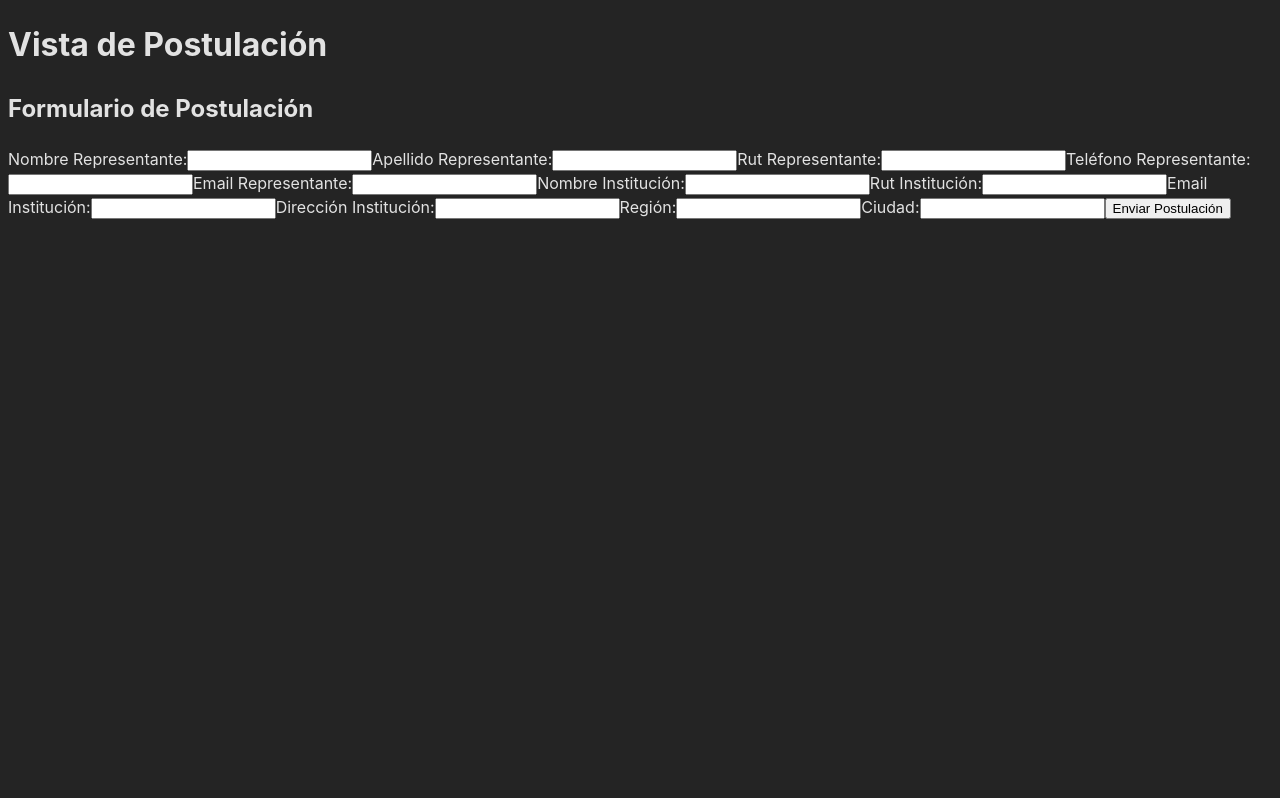
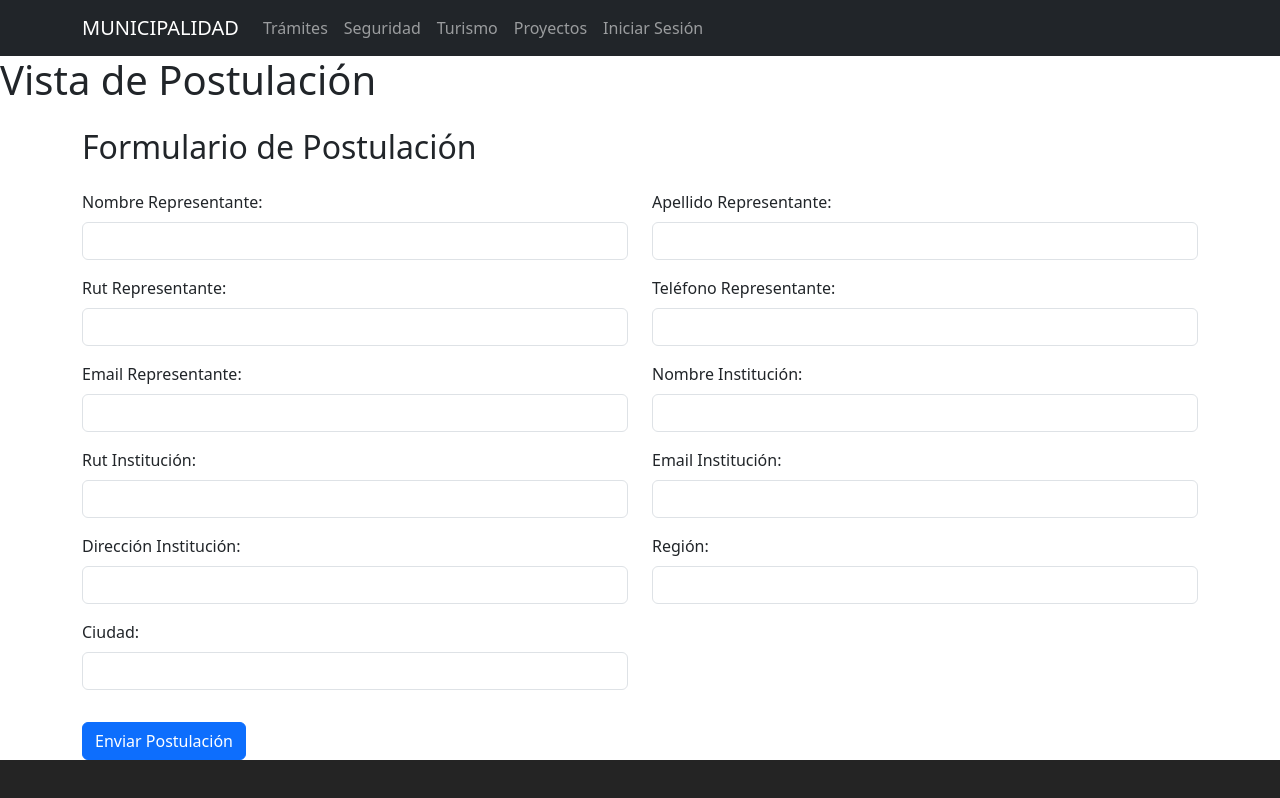
Before and after one commit to fschonffeldt/Proyecto-IS, a React (Vite) app in the folder frontend/: page /postulaciones in a window 1280 px wide. Built offline with nearby package versions, Linux system fonts and the light colour scheme.

Commit message:
Mejorando ventana formulario postulacion

```diff
--- a/frontend/package.json
+++ b/frontend/package.json
@@ -11,6 +11,7 @@
   },
   "dependencies": {
     "axios": "^1.6.2",
+    "bootstrap": "^5.3.2",
     "js-cookie": "^3.0.5",
     "jwt-decode": "^4.0.0",
     "react": "^18.2.0",
--- /dev/null
+++ b/frontend/src/components/NavBar.css
@@ -0,0 +1,31 @@
+navbar {
+    display: flex;
+    justify-content: space-between;
+    align-items: center;
+    background-color: #333;
+    color: #fff;
+    padding: 10px 20px;
+  }
+
+  .navbar-logo a {
+    font-size: 1.5rem;
+    font-weight: bold;
+    color: #fff;
+    text-decoration: none;
+  }
+
+  .navbar-links a {
+    margin: 0 15px;
+    font-size: 1rem;
+    color: #fff;
+    text-decoration: none;
+  }
+
+  .navbar-login a {
+    font-size: 1rem;
+    color: #fff;
+    text-decoration: none;
+    border: 1px solid #fff;
+    padding: 5px 10px;
+    border-radius: 5px;
+  }
--- /dev/null
+++ b/frontend/src/components/NavBar.jsx
@@ -0,0 +1,32 @@
+import { Link } from 'react-router-dom';
+
+const NavBar = () => {
+  return (
+    <nav className="navbar navbar-expand-lg navbar-dark bg-dark">
+      <div className="container">
+        <Link to="/" className="navbar-brand">MUNICIPALIDAD</Link>
+        <div className="collapse navbar-collapse" id="navbarNav">
+          <ul className="navbar-nav ml-auto">
+            <li className="nav-item">
+              <Link to="/tramites" className="nav-link">Trámites</Link>
+            </li>
+            <li className="nav-item">
+              <Link to="/seguridad" className="nav-link">Seguridad</Link>
+            </li>
+            <li className="nav-item">
+              <Link to="/turismo" className="nav-link">Turismo</Link>
+            </li>
+            <li className="nav-item">
+              <Link to="/proyectos" className="nav-link">Proyectos</Link>
+            </li>
+            <li className="nav-item">
+              <Link to="/login" className="nav-link">Iniciar Sesión</Link>
+            </li>
+          </ul>
+        </div>
+      </div>
+    </nav>
+  );
+};
+
+export default NavBar;
--- /dev/null
+++ b/frontend/src/components/PostulacionForm.css
@@ -0,0 +1,30 @@
+.postulacion-form-container {
+    max-width: 600px;
+    margin: 0 auto;
+    padding: 20px;
+    border: 1px solid #ccc;
+    border-radius: 8px;
+    box-shadow: 0 0 10px rgba(0, 0, 0, 0.1);
+  }
+
+  .postulacion-form {
+    display: grid;
+    grid-gap: 10px;
+  }
+
+  .form-group {
+    margin-top: 15px;
+  }
+
+  .submit-button {
+    background-color: #4caf50;
+    color: #fff;
+    padding: 10px 15px;
+    border: none;
+    border-radius: 5px;
+    cursor: pointer;
+  }
+
+  .submit-button:hover {
+    background-color: #45a049;
+  }
--- a/frontend/src/components/PostulacionForm.jsx
+++ b/frontend/src/components/PostulacionForm.jsx
@@ -1,7 +1,10 @@
+// components/PostulacionForm.jsx
 import { useState } from 'react';
 import { createpostulacion } from '../services/postulacion.service';
+import './PostulacionForm.css'; // Ajusta la ruta según tu estructura
+import 'bootstrap/dist/css/bootstrap.min.css'; // Importa el CSS de Bootstrap
 
-function PostulacionForm() {
+const PostulacionForm = () => {
   const [postulacionData, setPostulacionData] = useState({
     nombreRepresentante: '',
     ApellidoRepresentante: '',
@@ -14,6 +17,7 @@ function PostulacionForm() {
     direccionInstitucion: '',
     region: '',
     ciudad: '',
+    // Agrega más campos según sea necesario
   });
 
   const handleChange = (e) => {
@@ -39,124 +43,150 @@ function PostulacionForm() {
   };
 
   return (
-    <div>
-      <h2>Formulario de Postulación</h2>
+    <div className="container mt-4">
+      <h2 className="mb-4">Formulario de Postulación</h2>
 
       <form onSubmit={handleSubmit}>
-        <label>
-          Nombre Representante:
+        <div className="row">
+          <div className="col-md-6 mb-3">
+            <label htmlFor="nombreRepresentante" className="form-label">Nombre Representante:</label>
             <input
               type="text"
+              className="form-control"
               name="nombreRepresentante"
               value={postulacionData.nombreRepresentante}
               onChange={handleChange}
             />
-        </label>
+          </div>
 
-        <label>
-          Apellido Representante:
+          <div className="col-md-6 mb-3">
+            <label htmlFor="ApellidoRepresentante" className="form-label">Apellido Representante:</label>
             <input
               type="text"
+              className="form-control"
               name="ApellidoRepresentante"
               value={postulacionData.ApellidoRepresentante}
               onChange={handleChange}
             />
-        </label>
+          </div>
+        </div>
 
-        <label>
-          Rut Representante:
+        <div className="row">
+          <div className="col-md-6 mb-3">
+            <label htmlFor="rutRepresentante" className="form-label">Rut Representante:</label>
             <input
               type="text"
+              className="form-control"
               name="rutRepresentante"
               value={postulacionData.rutRepresentante}
               onChange={handleChange}
             />
-        </label>
+          </div>
 
-        <label>
-          Teléfono Representante:
+          <div className="col-md-6 mb-3">
+            <label htmlFor="telefonoRepresentante" className="form-label">Teléfono Representante:</label>
             <input
               type="text"
+              className="form-control"
               name="telefonoRepresentante"
               value={postulacionData.telefonoRepresentante}
               onChange={handleChange}
             />
-        </label>
+          </div>
+        </div>
 
-        <label>
-          Email Representante:
+        <div className="row">
+          <div className="col-md-6 mb-3">
+            <label htmlFor="emailRepresentante" className="form-label">Email Representante:</label>
             <input
               type="text"
+              className="form-control"
               name="emailRepresentante"
               value={postulacionData.emailRepresentante}
               onChange={handleChange}
             />
-        </label>
+          </div>
 
-        <label>
-          Nombre Institución:
+          <div className="col-md-6 mb-3">
+            <label htmlFor="nombreInstitucion" className="form-label">Nombre Institución:</label>
             <input
               type="text"
+              className="form-control"
               name="nombreInstitucion"
               value={postulacionData.nombreInstitucion}
               onChange={handleChange}
             />
-        </label>
+          </div>
+        </div>
 
-        <label>
-          Rut Institución:
+        <div className="row">
+          <div className="col-md-6 mb-3">
+            <label htmlFor="rutInstitucion" className="form-label">Rut Institución:</label>
             <input
               type="text"
+              className="form-control"
               name="rutInstitucion"
               value={postulacionData.rutInstitucion}
               onChange={handleChange}
             />
-        </label>
+          </div>
 
-        <label>
-          Email Institución:
+          <div className="col-md-6 mb-3">
+            <label htmlFor="emailInstitucion" className="form-label">Email Institución:</label>
             <input
               type="text"
+              className="form-control"
               name="emailInstitucion"
               value={postulacionData.emailInstitucion}
               onChange={handleChange}
             />
-        </label>
+          </div>
+        </div>
 
-        <label>
-          Dirección Institución:
+        <div className="row">
+          <div className="col-md-6 mb-3">
+            <label htmlFor="direccionInstitucion" className="form-label">Dirección Institución:</label>
             <input
               type="text"
+              className="form-control"
               name="direccionInstitucion"
               value={postulacionData.direccionInstitucion}
               onChange={handleChange}
             />
-        </label>
+          </div>
 
-        <label>
-          Región:
+          <div className="col-md-6 mb-3">
+            <label htmlFor="region" className="form-label">Región:</label>
             <input
               type="text"
+              className="form-control"
               name="region"
               value={postulacionData.region}
               onChange={handleChange}
             />
-        </label>
+          </div>
+        </div>
 
-        <label>
-          Ciudad:
+        <div className="row">
+          <div className="col-md-6 mb-3">
+            <label htmlFor="ciudad" className="form-label">Ciudad:</label>
             <input
               type="text"
+              className="form-control"
               name="ciudad"
               value={postulacionData.ciudad}
               onChange={handleChange}
             />
-        </label>
+          </div>
+          {/* Agrega más campos según sea necesario */}
+        </div>
 
-        <button type="submit">Enviar Postulación</button>
+        <div className="mt-3">
+          <button type="submit" className="btn btn-primary">Enviar Postulación</button>
+        </div>
       </form>
     </div>
   );
-}
+};
 
 export default PostulacionForm;
--- a/frontend/src/routes/Postulacion.jsx
+++ b/frontend/src/routes/Postulacion.jsx
@@ -1,8 +1,13 @@
+
 import PostulacionForm from '../components/PostulacionForm';
+import NavBar from '../components/NavBar';
+
+
 
 function Postulacion() {
   return (
     <div>
+      <NavBar />
       <h1>Vista de Postulación</h1>
       <PostulacionForm />
     </div>
--- a/frontend/src/routes/Root.jsx
+++ b/frontend/src/routes/Root.jsx
@@ -1,3 +1,4 @@
+
 import { Outlet } from 'react-router-dom';
 import { useNavigate } from 'react-router-dom';
 import { logout } from '../services/auth.service';
```
Also changed, not shown: 1 other file (tests, documents, lock files or other folders). Lines whose indentation alone changed are shown as unchanged.
